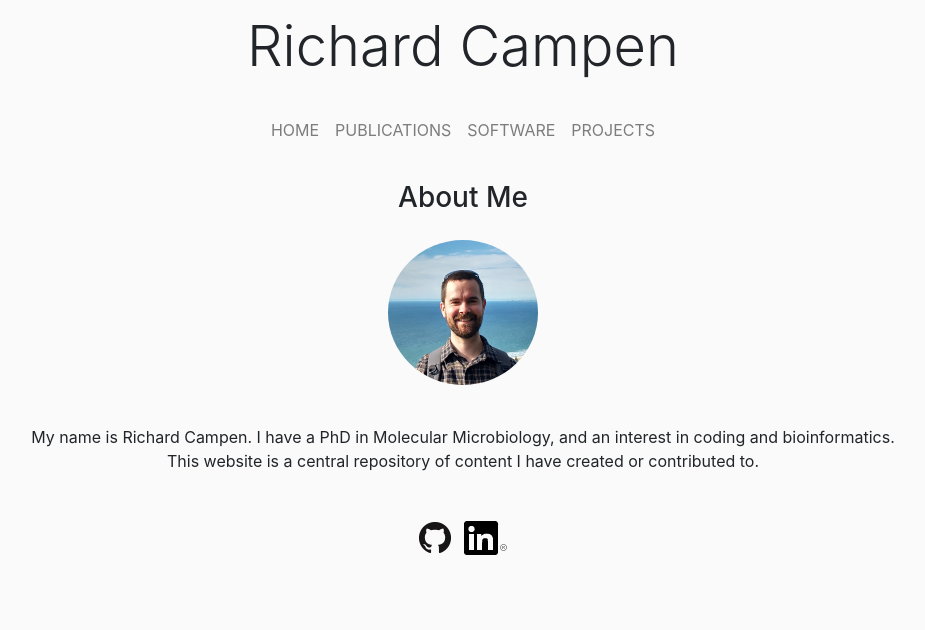
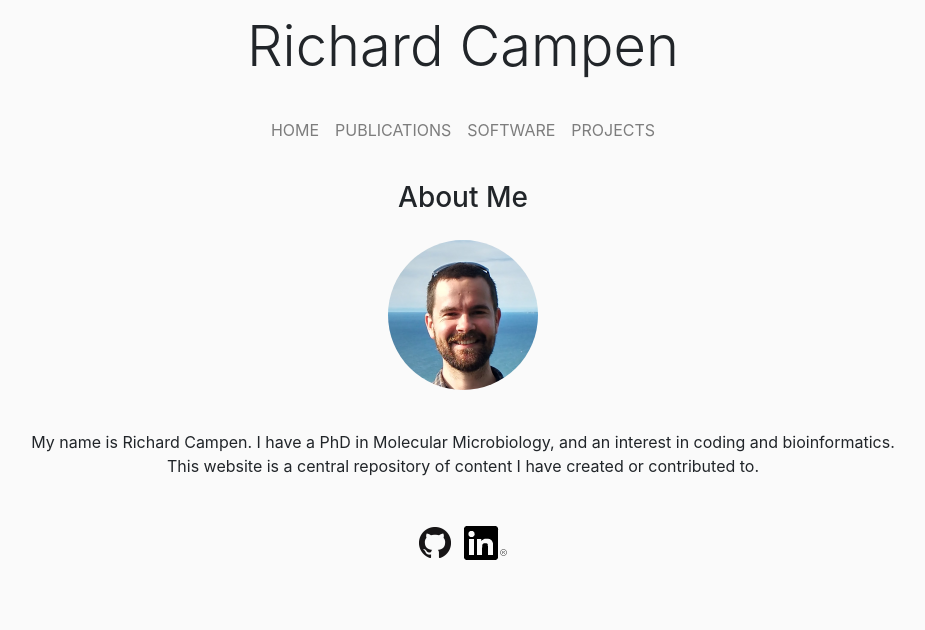
Before and after one commit to campenr/richardcampendotcom, a Flask app: page / in a window 1280 px wide. Shown: the top 630 px of the page, without its empty margins (177-1102 px from the left). Run offline with Flask 2, Linux system fonts and the light colour scheme; some libraries are stand-ins or nearby versions.

Commit message:
Add favicon, update about me image.

```diff
--- a/app/templates/base.html
+++ b/app/templates/base.html
@@ -5,8 +5,9 @@
     <meta charset="utf-8">
     <meta name="viewport" content="width=device-width, initial-scale=1, shrink-to-fit=no">
 
-    <title>campen.co</title>
+    <title>Richard Campen</title>
 
+    <link rel="shortcut icon" href="{{ url_for('static', filename='favicon.png') }}">
     <link rel="stylesheet" href="{{ url_for('static', filename='css/main.css') }}" />
 
     <link rel="stylesheet" href="https://maxcdn.bootstrapcdn.com/bootstrap/4.0.0-beta/css/bootstrap.min.css" integrity="sha384-/Y6pD6FV/Vv2HJnA6t+vslU6fwYXjCFtcEpHbNJ0lyAFsXTsjBbfaDjzALeQsN6M" crossorigin="anonymous">
--- a/app/templates/index.html
+++ b/app/templates/index.html
@@ -13,7 +13,7 @@
     </div>
 
     <p class="pt-3 pb-2 px-3">
-        <img class="rounded-circle" src="{{ url_for('static', filename='img/headshot_300px.png') }}" style="width: 150px; height: 145px;">
+        <img class="rounded-circle" src="{{ url_for('static', filename='img/headshot_300px.png') }}" style="width: 150px; height: 150px;">
     </p>
 
     <p class="pt-3 pb-2 px-3">
```
Also changed, not shown: app/static/favicon.png (added), app/static/img/headshot_300px.png.
